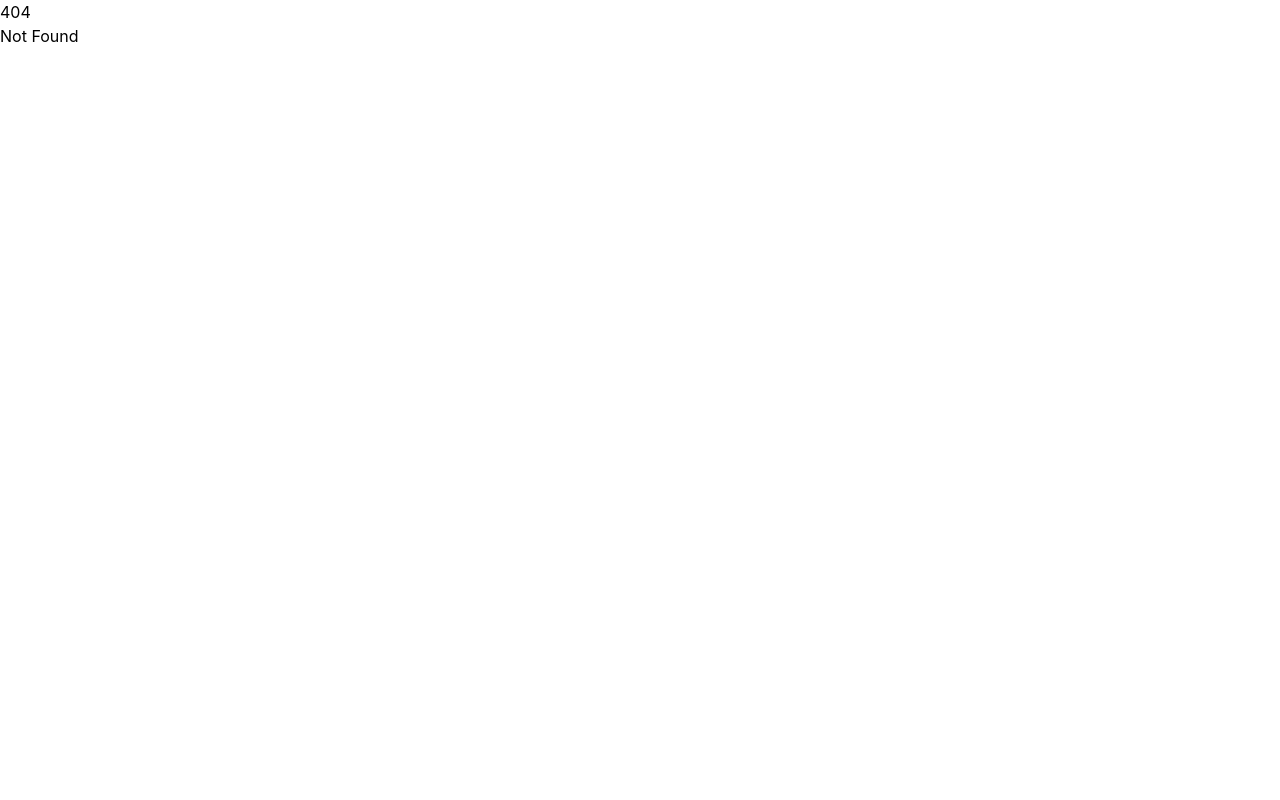
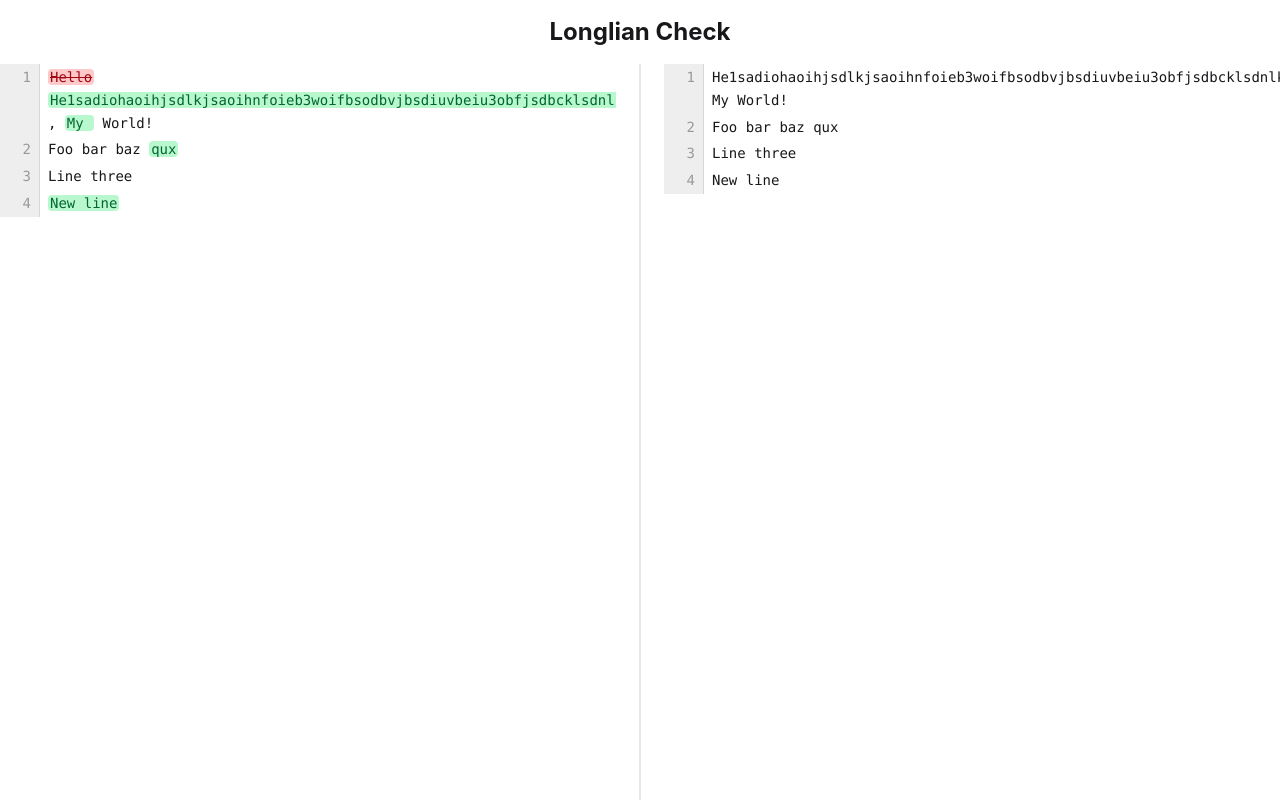
Before and after one commit to longlian-online/longlian-check-frontend, a SvelteKit app: page /single in a window 1280 px wide. Before the commit this address had no page. Built offline with nearby package versions, Linux system fonts and the light colour scheme.

Commit message:
feat: 单面板 diff 实现

```diff
--- /dev/null
+++ b/src/routes/single/+page.svelte
@@ -0,0 +1,154 @@
+<script lang="ts">
+	import '../../app.css';
+	import { raw_text, check_text } from '$lib';
+	import { diffWords } from 'diff';
+
+	type WordChange = { value: string; added?: boolean; removed?: boolean };
+
+	type LinePart = { text: string; type: string; sourceIdx: number };
+	type DiffLine = { parts: LinePart[] };
+
+	const diffResult: WordChange[] = diffWords(raw_text, check_text);
+
+	let decisions: ('accepted' | 'rejected' | null)[] = $state(
+		diffResult.map(() => null)
+	);
+
+	function visualType(
+		part: WordChange,
+		decision: 'accepted' | 'rejected' | null,
+		side: 'diff' | 'result'
+	): string {
+		if (side === 'diff') {
+			if (part.removed) {
+				if (decision === 'rejected') return 'unchanged';
+				if (decision === 'accepted') return 'removed-done';
+				return 'removed';
+			}
+			if (part.added) {
+				if (decision === 'rejected') return 'added-rejected';
+				if (decision === 'accepted') return 'unchanged';
+				return 'added';
+			}
+			return 'unchanged';
+		} else {
+			if (part.removed && decision !== 'rejected') return 'hidden';
+			if (part.added && decision === 'rejected') return 'hidden';
+			return 'unchanged';
+		}
+	}
+
+	function buildLines(side: 'diff' | 'result'): DiffLine[] {
+		const lines: DiffLine[] = [];
+		let pending: LinePart[] = [];
+
+		for (let idx = 0; idx < diffResult.length; idx++) {
+			const part = diffResult[idx];
+			const vt = visualType(part, decisions[idx], side);
+			if (vt === 'hidden') {
+				const segments = part.value.split('\n');
+				for (let s = 0; s < segments.length - 1; s++) {
+					lines.push({ parts: pending });
+					pending = [];
+				}
+				continue;
+			}
+
+			const segments = part.value.split('\n');
+			for (let s = 0; s < segments.length; s++) {
+				if (segments[s]) {
+					pending.push({ text: segments[s], type: vt, sourceIdx: idx });
+				}
+				if (s < segments.length - 1) {
+					lines.push({ parts: pending });
+					pending = [];
+				}
+			}
+		}
+
+		if (pending.length > 0 || lines.length === 0) {
+			lines.push({ parts: pending });
+		}
+
+		return lines;
+	}
+
+	const diffLines = $derived(buildLines('diff'));
+	const resultLines = $derived(buildLines('result'));
+
+	function accept(idx: number) {
+		decisions[idx] = 'accepted';
+	}
+	function reject(idx: number) {
+		decisions[idx] = 'rejected';
+	}
+
+	function partClass(type: string): string {
+		if (type === 'removed') return 'bg-red-200 text-red-800 line-through rounded px-0.5';
+		if (type === 'removed-done') return 'bg-red-100 text-red-400/60 line-through rounded px-0.5';
+		if (type === 'added') return 'bg-green-200 text-green-800 rounded px-0.5';
+		if (type === 'added-rejected') return 'bg-gray-200 text-gray-500 line-through rounded px-0.5';
+		return '';
+	}
+</script>
+
+<div class="flex h-screen w-full flex-col">
+	<div class="flex-none p-4">
+		<h1 class="text-center text-2xl font-bold">Longlian Check</h1>
+	</div>
+	<div class="flex flex-1 overflow-hidden">
+		<!-- 左侧：完整 diff，removed 标红、added 标绿，均可交互 -->
+		<div class="flex-1 overflow-auto font-mono text-sm leading-relaxed">
+			{#each diffLines as line, i}
+				<div class="flex">
+					<span
+						class="border-base-content/10 bg-base-300 text-base-content/40 sticky left-0 w-10 shrink-0 border-r py-0.5 pr-2 text-right select-none"
+						>{i + 1}</span
+					>
+					<span class="py-0.5 pl-2 break-words whitespace-pre-wrap">
+						{#each line.parts as part}
+							{#if part.type === 'removed' || part.type === 'removed-done' || part.type === 'added' || part.type === 'added-rejected'}
+								<span class="relative inline-block group cursor-pointer">
+									<span class={partClass(part.type)}>{part.text}</span>
+									<span
+										class="absolute inset-0 z-10 hidden items-center justify-center gap-1 rounded backdrop-blur-sm group-hover:flex bg-base-100/80"
+									>
+										<button
+											class="rounded px-1 py-0.5 text-xs font-bold text-success hover:bg-success/10"
+											onclick={() => accept(part.sourceIdx)}
+										>✓</button>
+										<button
+											class="rounded px-1 py-0.5 text-xs font-bold text-error hover:bg-error/10"
+											onclick={() => reject(part.sourceIdx)}
+										>✗</button>
+									</span>
+								</span>
+							{:else}
+								{part.text}
+							{/if}
+						{/each}
+					</span>
+				</div>
+			{/each}
+		</div>
+
+		<div class="divider divider-horizontal"></div>
+
+		<!-- 右侧：纯结果展示，无交互 -->
+		<div class="flex-1 overflow-auto font-mono text-sm leading-relaxed">
+			{#each resultLines as line, i}
+				<div class="flex">
+					<span
+						class="border-base-content/10 bg-base-300 text-base-content/40 sticky left-0 w-10 shrink-0 border-r py-0.5 pr-2 text-right select-none"
+						>{i + 1}</span
+					>
+					<span class="py-0.5 pl-2 break-words whitespace-pre-wrap">
+						{#each line.parts as part}
+							{part.text}
+						{/each}
+					</span>
+				</div>
+			{/each}
+		</div>
+	</div>
+</div>
```
